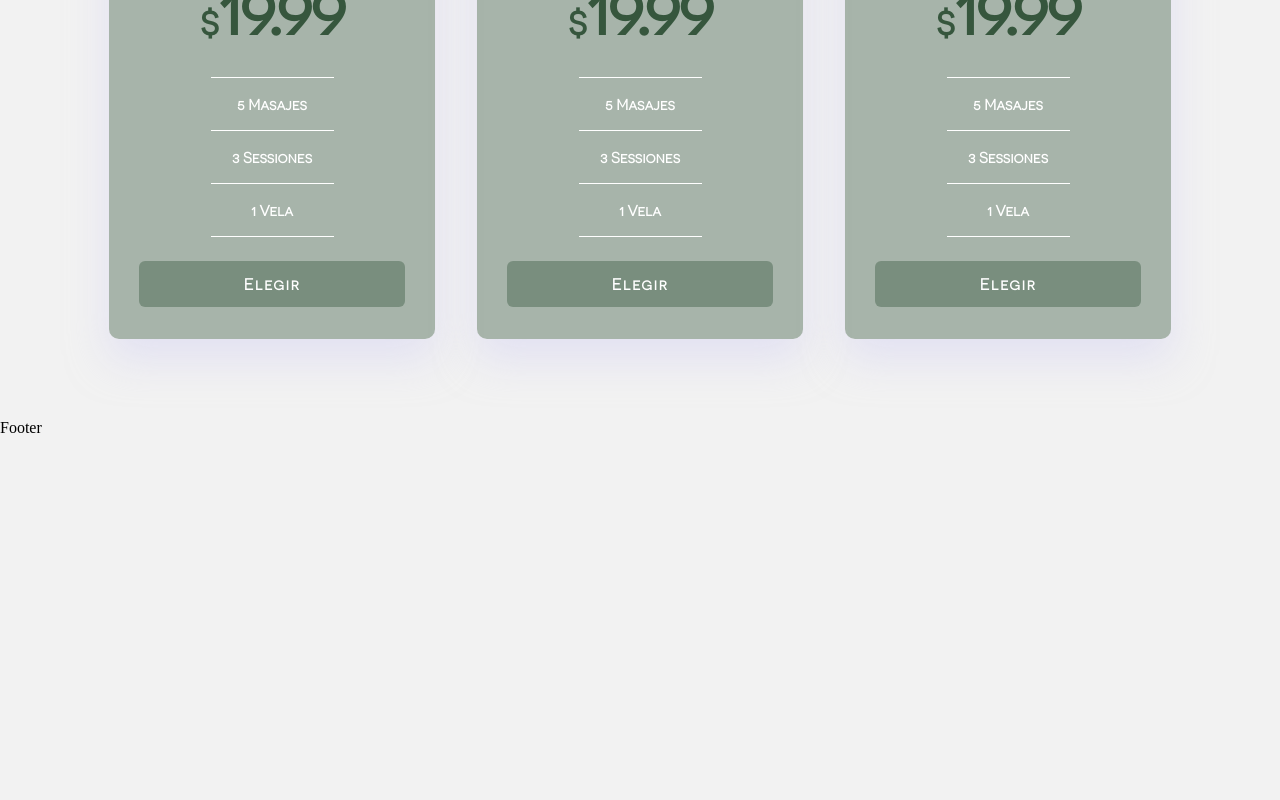
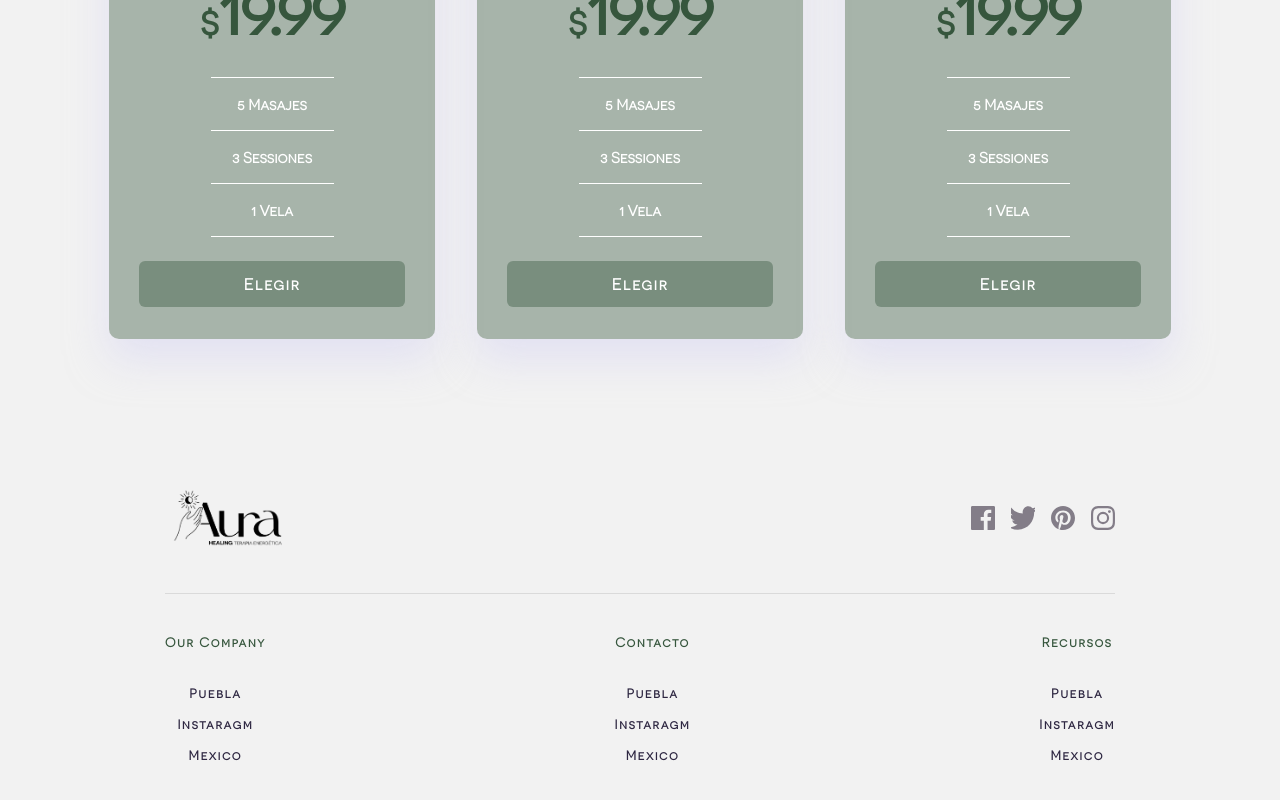
Before and after one commit to caarlosdamian/aura-healing, a React (Create React App) app: page / in a window 1280 px wide. Shown: the part 2196-2996 px from the top of the page. Before the commit the page ends 2633 px from the top, so only its background shows below. Built offline with nearby package versions, Linux system fonts and the light colour scheme.

Commit message:
feat(app): added footer

```diff
--- a/src/sections/footer/Footer.scss
+++ b/src/sections/footer/Footer.scss
@@ -1 +1,100 @@
 @import "../../tokens/index.scss";
+
+.footer-container {
+  display: flex;
+  align-items: center;
+  justify-content: center;
+  flex-direction: column;
+  gap: 40px;
+  padding: 72px 24px;
+  @include for-size(tablet-portrait-up) {
+    padding: 64px 165px;
+  }
+
+  .footer-top-container {
+    display: flex;
+    align-items: center;
+    justify-content: center;
+    flex-direction: column;
+    width: 100%;
+    gap: 40px;
+    @include for-size(tablet-portrait-up) {
+      flex-direction: row;
+      justify-content: space-between;
+    }
+  }
+
+  .footer-logo {
+    width: 128px;
+  }
+  .footer-social-container {
+    display: flex;
+    align-items: center;
+    justify-content: center;
+    gap: 16px;
+
+    .social-img {
+      width: 24px;
+      height: 24px;
+      object-fit: cover;
+    }
+  }
+
+  .footer-line {
+    width: 100%;
+    background: #dadada;
+    border: none;
+    height: 1px;
+  }
+
+  .footer-content-container {
+    display: flex;
+    align-items: center;
+    justify-content: center;
+    flex-direction: column;
+    gap: 40px;
+
+    @include for-size(tablet-portrait-up) {
+        flex-direction: row;
+        justify-content: space-between;
+        width: 100%;
+      }
+
+    .footer-content-wrapper {
+      display: flex;
+      align-items: center;
+      justify-content: center;
+      flex-direction: column;
+      gap: 36px;
+
+      .footer-content-title {
+        font-family: $font-family-book;
+        font-style: normal;
+        font-weight: 700;
+        font-size: 13px;
+        line-height: 15px;
+        text-align: center;
+        letter-spacing: 1.5px;
+        color: $primary-color;
+      }
+      .footer-container-inner-container {
+        display: flex;
+        align-items: center;
+        justify-content: center;
+        flex-direction: column;
+        gap: 16px;
+
+        .footer-content {
+          font-style: normal;
+          font-weight: 700;
+          font-size: 13px;
+          line-height: 15px;
+          text-align: center;
+          letter-spacing: 1.5px;
+          font-family: $font-family-book;
+          color: #2d2641;
+        }
+      }
+    }
+  }
+}
--- a/src/sections/footer/Footer.tsx
+++ b/src/sections/footer/Footer.tsx
@@ -1,7 +1,51 @@
-import React from 'react'
+import React from "react";
+import AuraLogo from "../../images/aura-footer.png";
+import Instagram from "../../images/icon-instagram.svg";
+import Facebook from "../../images/icon-facebook.svg";
+import Twitter from "../../images/icon-twitter.svg";
+import Pinterest from "../../images/icon-pinterest.svg";
+import "./Footer.scss";
 
 export const Footer = () => {
   return (
-    <footer>Footer</footer>
-  )
-}
+    <footer className="footer-container">
+      <div className="footer-top-container">
+      <img src={AuraLogo} alt="AuraLogo" className="footer-logo" />
+      <div className="footer-social-container">
+        <img src={Facebook} alt="Facebook" className="social-img" />
+        <img src={Twitter} alt="Twitter" className="social-img" />
+        <img src={Pinterest} alt="Pinterest" className="social-img" />
+        <img src={Instagram} alt="Instagram" className="social-img" />
+      </div>
+      </div>
+
+      <hr className="footer-line" />
+      <div className="footer-content-container">
+        <div className="footer-content-wrapper">
+          <h1 className="footer-content-title">Our Company</h1>
+          <div className="footer-container-inner-container">
+            <span className="footer-content">Puebla</span>
+            <span className="footer-content">Instaragm</span>
+            <span className="footer-content">Mexico</span>
+          </div>
+        </div>
+        <div className="footer-content-wrapper">
+          <h1 className="footer-content-title">Contacto</h1>
+          <div className="footer-container-inner-container">
+            <span className="footer-content">Puebla</span>
+            <span className="footer-content">Instaragm</span>
+            <span className="footer-content">Mexico</span>
+          </div>
+        </div>
+        <div className="footer-content-wrapper">
+          <h1 className="footer-content-title">Recursos</h1>
+          <div className="footer-container-inner-container">
+            <span className="footer-content">Puebla</span>
+            <span className="footer-content">Instaragm</span>
+            <span className="footer-content">Mexico</span>
+          </div>
+        </div>
+      </div>
+    </footer>
+  );
+};
```
Also changed, not shown: src/images/aura-footer.png (renamed from src/images/logo final AURA _Carpeta/PNG/logo final AURA _Mesa de trabajo 1 copia 3.png).
